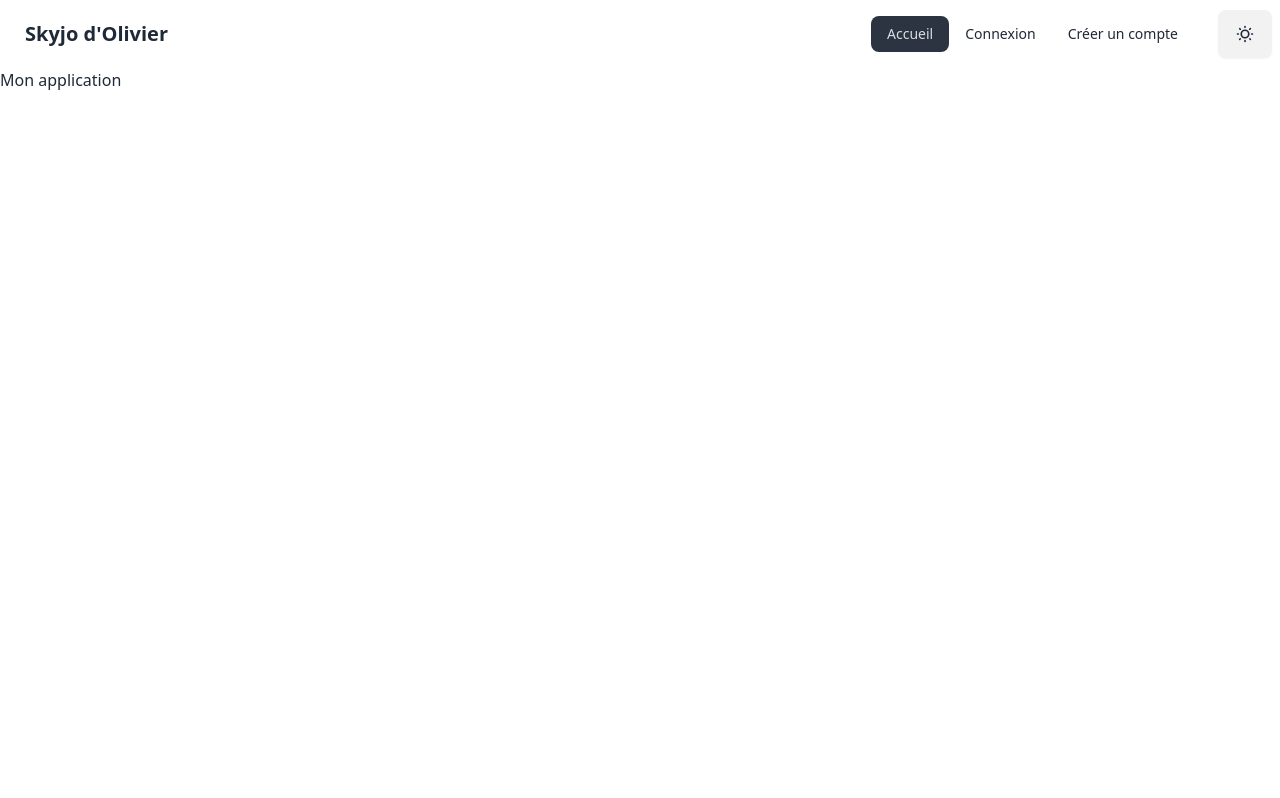
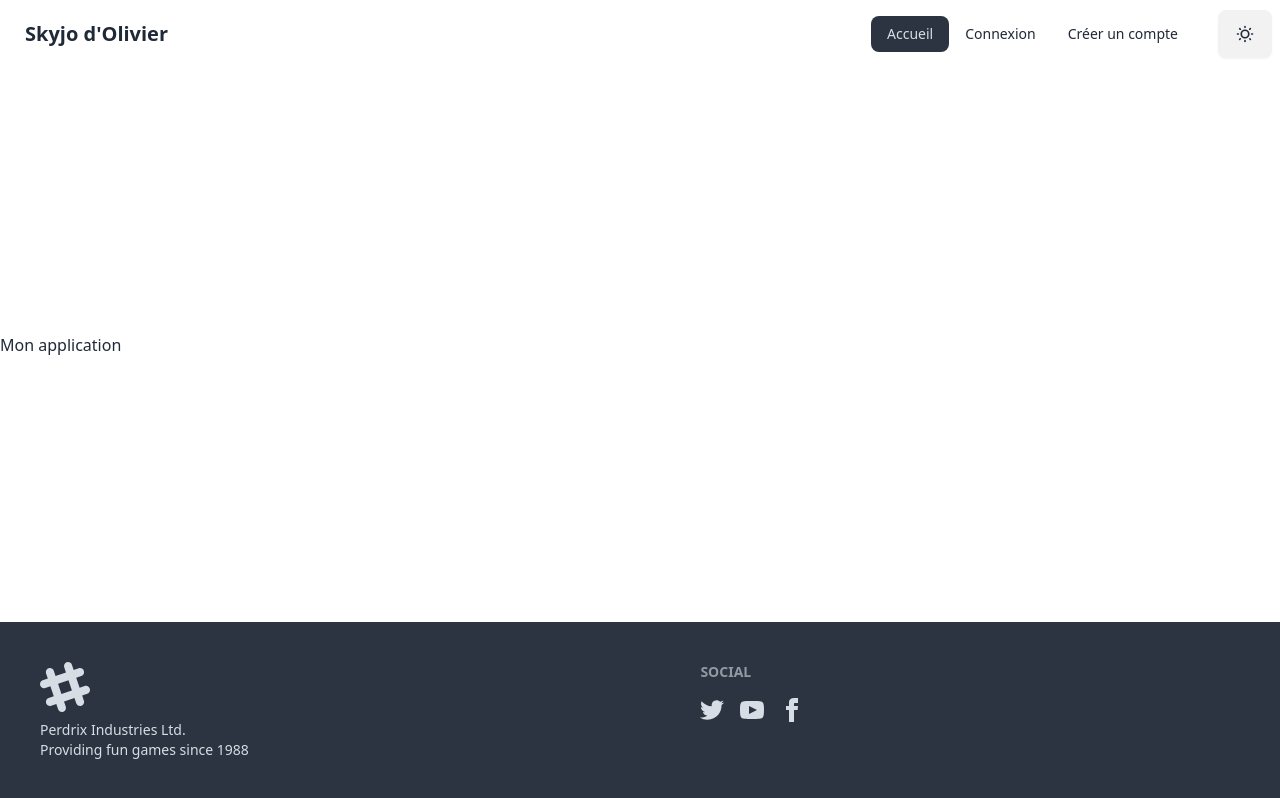
Before and after one commit to operdrix/skyjo-react, a React (Vite) app: page / in a window 1280 px wide. Built offline with nearby package versions, Linux system fonts and the light colour scheme; no server answers.

Commit message:
* feat(AppLayout.tsx): add Footer component to AppLayout * style(AppLayout.tsx): wrap Outlet component in a flex container with flex-1 class

```diff
--- a/src/AppLayout.tsx
+++ b/src/AppLayout.tsx
@@ -1,12 +1,16 @@
 import { Outlet } from "react-router-dom"
+import Footer from "./components/nav/Footer"
 import Header from "./components/nav/Header"
 
 const AppLayout = () => {
   return (
-    <>
+    <div className="flex flex-col min-h-screen">
       <Header />
-      <Outlet />
-    </>
+      <div className="flex-1 container mx-auto flex items-center">
+        <Outlet />
+      </div>
+      <Footer />
+    </div>
   )
 }
 
```
